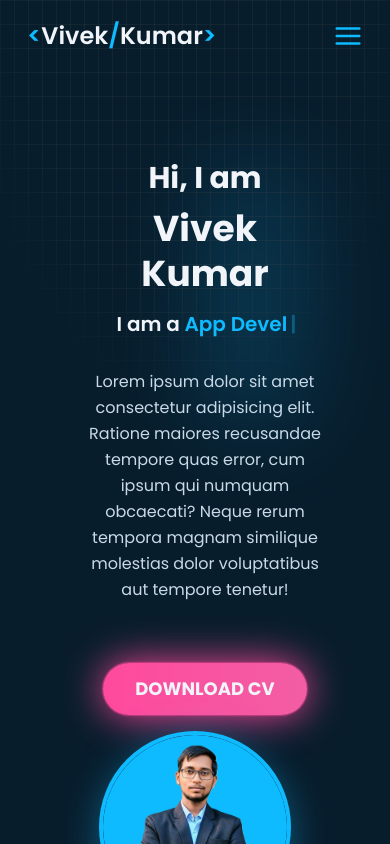
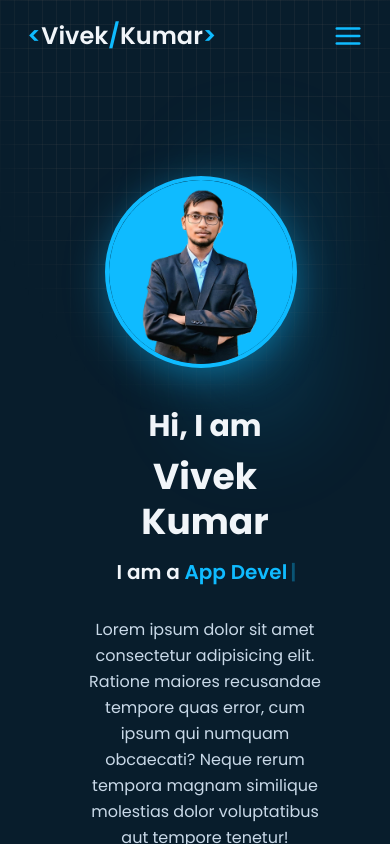
Before and after one commit to VivekChaudharyCS/Vivek-s-Portfolio, a React (Vite) app: page / in a window 390 px wide. Shown: the top 844 px of the page. Built offline with nearby package versions, Linux system fonts and the light colour scheme.

Commit message:
add image to top for smaller screens

```diff
--- a/src/components/About/About.jsx
+++ b/src/components/About/About.jsx
@@ -16,9 +16,9 @@ const About = () => {
       id="about"
       className="py-4 px-[7vw] md:px-[7vw] lg:px[20vw] font-sans mt-16 md:mt-18 lg:mt-20"
     >
-      <div className="flex flex-col-reverse md:flex-row justify-between items-center">
+      <div className="flex flex-col md:flex-row justify-between items-center">
         {/* Left Side */}
-        <div className="md:w-1/2 flex justify-center md:justify-end mt-4">
+        <div className="md:w-1/2 flex justify-center md:justify-end mt-4 mb-10 ml-3">
           <Tilt
             className="w-48 h-48 sm:w-64 sm:h-64 md:h-[30rem] md:w-[30rem] border-4 border-[#0fbbff] rounded-full"
             tiltMaxAngleX={20}
```
